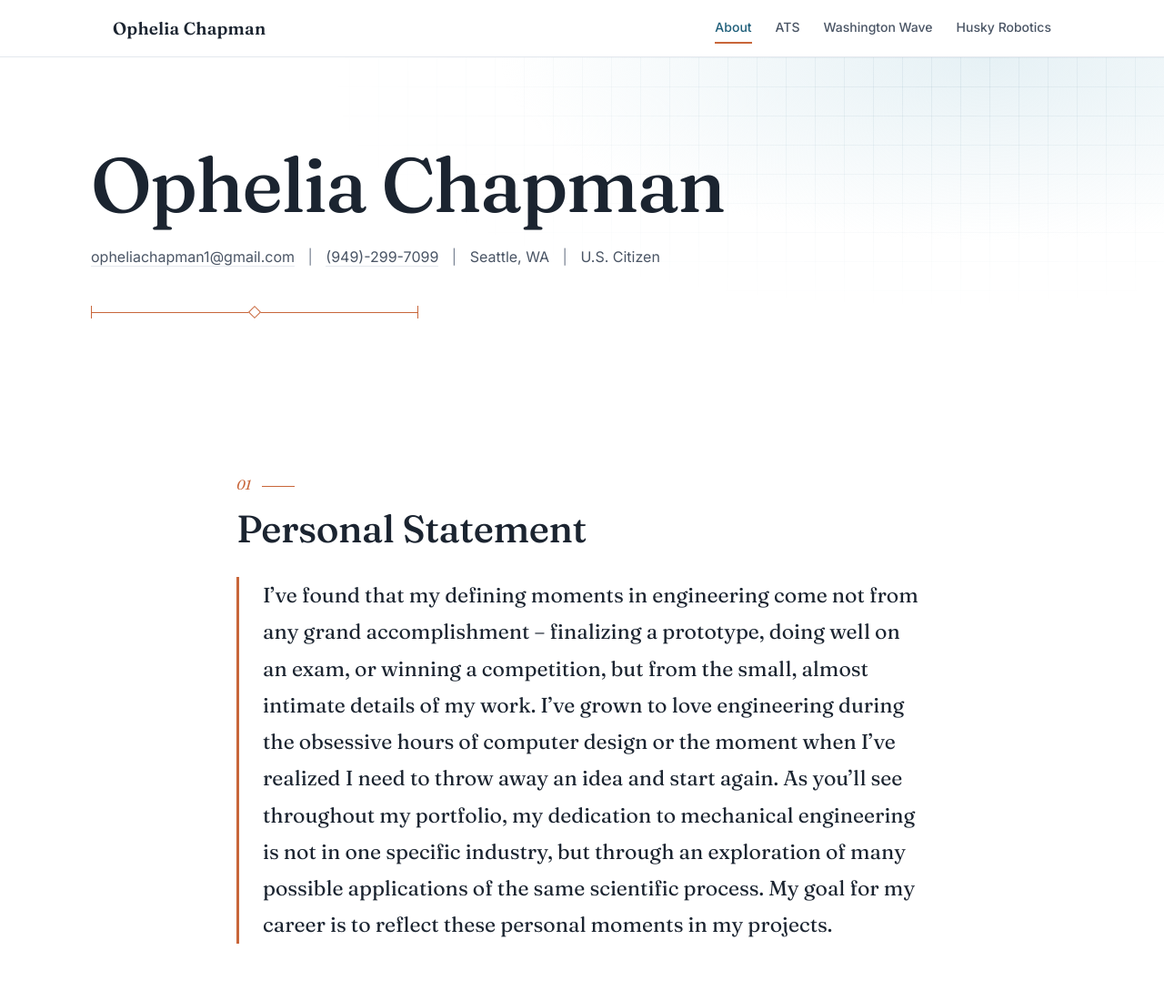
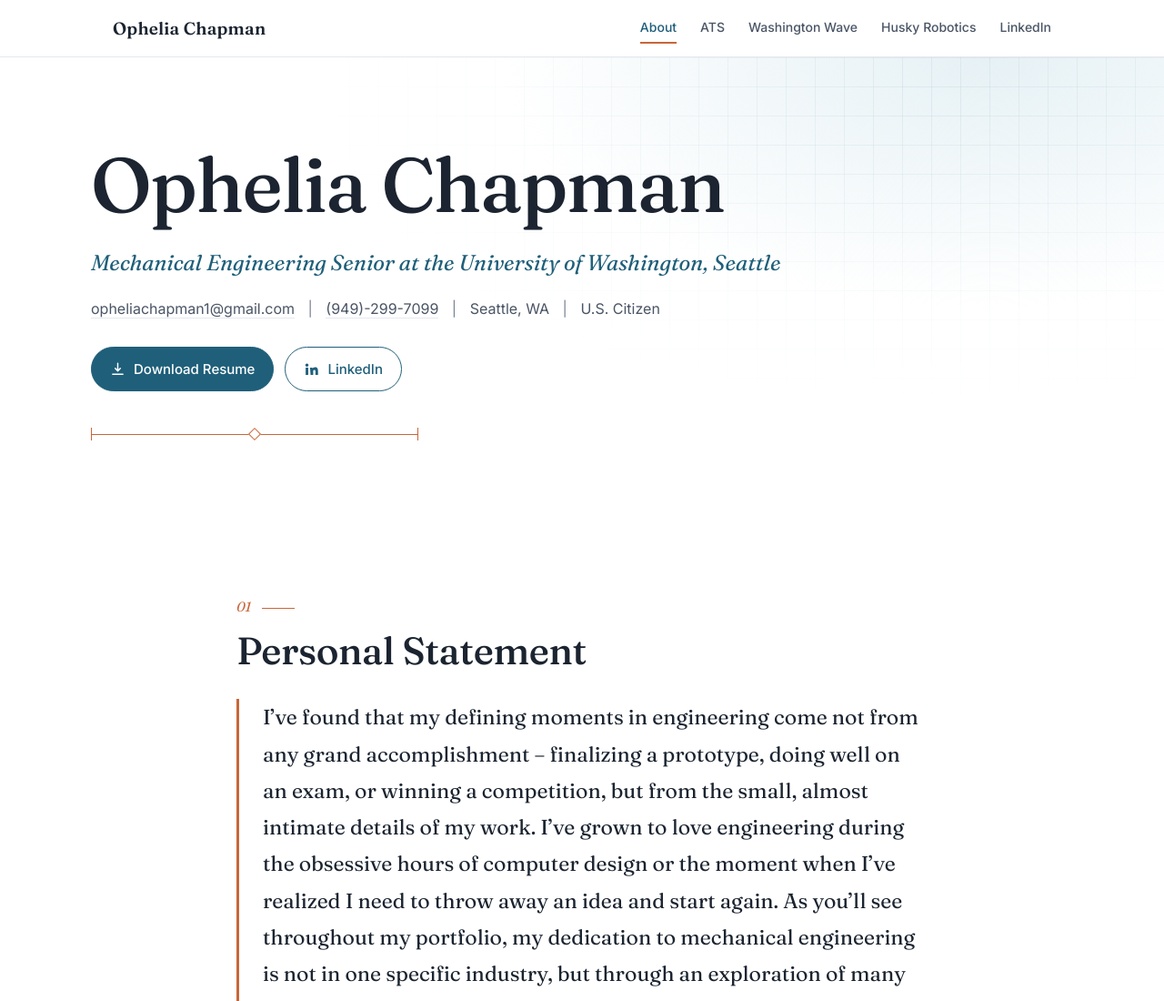
Before and after one commit to opheliachapman1/opheliachapman1.github.io, a plain HTML site: page index.html in a window 1280 px wide. Shown: the top 1100 px of the page at 91% size. Drawn offline with Linux system fonts and the light colour scheme.

Commit message:
Add files via upload

```diff
--- a/index.html
+++ b/index.html
@@ -16,6 +16,14 @@
     .figure.lowres img:hover{transform:none}
     .figure.lowres .note{font-size:14px}
     @media (max-width:820px){.triptych{grid-template-columns:1fr}}
+    .hero .tagline{font-family:var(--serif);font-style:italic;font-size:clamp(18px,2.4vw,24px);color:var(--accent);margin:0 0 16px}
+    .hero-actions{display:flex;flex-wrap:wrap;gap:12px;margin-top:28px}
+    .btn{display:inline-flex;align-items:center;gap:9px;padding:11px 20px;border-radius:999px;font-size:15px;font-weight:500;text-decoration:none;border:1.5px solid var(--accent);transition:background .2s,color .2s,border-color .2s,transform .2s}
+    .btn svg{width:17px;height:17px;flex:none}
+    .btn-primary{background:var(--accent);color:#fff}
+    .btn-primary:hover{background:var(--warm);border-color:var(--warm);color:#fff;transform:translateY(-2px)}
+    .btn-outline{background:#fff;color:var(--accent)}
+    .btn-outline:hover{border-color:var(--warm);color:var(--warm);transform:translateY(-2px)}
   </style>
 
 </head>
@@ -29,6 +37,7 @@
         <a href="#ats">ATS</a>
         <a href="#wave">Washington Wave</a>
         <a href="#husky">Husky Robotics</a>
+        <a href="https://www.linkedin.com/in/ophelia-chapman1" target="_blank" rel="noopener">LinkedIn</a>
       </nav>
     </div>
   </header>
@@ -36,6 +45,7 @@
   <section class="hero">
     <div class="hero-inner">
       <h1>Ophelia Chapman</h1>
+      <p class="tagline">Mechanical Engineering Senior at the University of Washington, Seattle</p>
       <p class="contact">
         <a href="mailto:opheliachapman1@gmail.com">opheliachapman1@gmail.com</a>
         <span class="sep">|</span>
@@ -45,6 +55,16 @@
         <span class="sep">|</span>
         <span>U.S. Citizen</span>
       </p>
+      <div class="hero-actions">
+        <a class="btn btn-primary" href="Ophelia_Chapman_Resume_2026.pdf" download>
+          <svg viewBox="0 0 24 24" fill="none" stroke="currentColor" stroke-width="2" stroke-linecap="round" stroke-linejoin="round" aria-hidden="true"><path d="M12 3v12m0 0l-4-4m4 4l4-4M4 20h16"/></svg>
+          Download Resume
+        </a>
+        <a class="btn btn-outline" href="https://www.linkedin.com/in/ophelia-chapman1" target="_blank" rel="noopener">
+          <svg viewBox="0 0 24 24" fill="currentColor" aria-hidden="true"><path d="M4.98 3.5a2.5 2.5 0 11-.01 5 2.5 2.5 0 01.01-5zM3 9.75h4V21H3zM9.75 9.75h3.83v1.54h.05c.53-1 1.84-2.06 3.78-2.06 4.05 0 4.79 2.66 4.79 6.13V21h-4v-4.9c0-1.17-.02-2.67-1.63-2.67-1.63 0-1.88 1.27-1.88 2.59V21h-4z"/></svg>
+          LinkedIn
+        </a>
+      </div>
       <div class="dimension" aria-hidden="true"><span></span></div>
     </div>
   </section>
```
